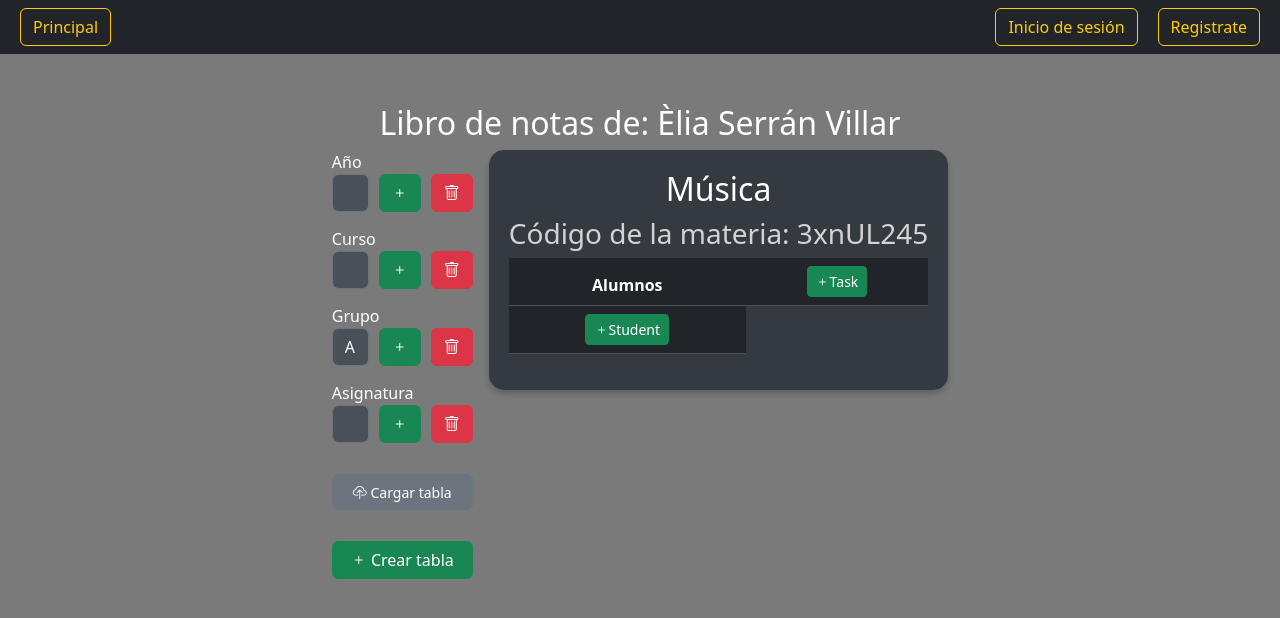
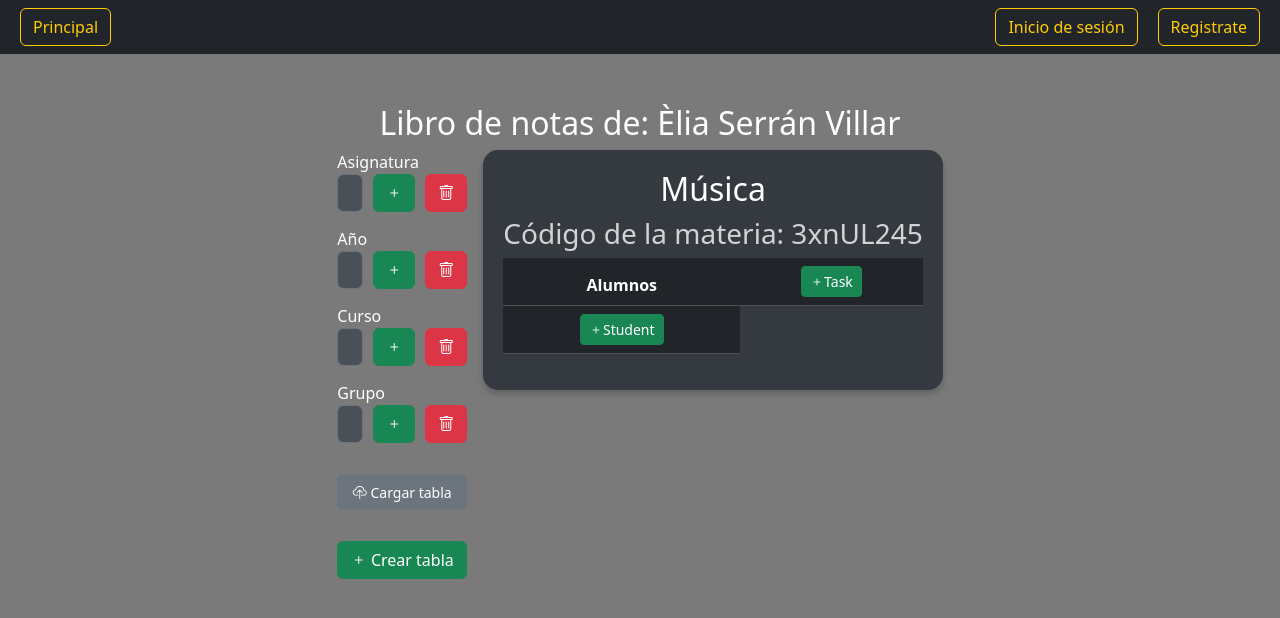
Before and after one commit to axelrebollo/eliaFrontend, a Vue app: page /notebook in a window 1280 px wide. Shown: the top 618 px of the page. Built offline with nearby package versions, Linux system fonts and the light colour scheme.

Commit message:
Lógica de la creación de Curso
creación de curso
preparando la creación de grupos

```diff
--- a/src/components/MainNavBarNotebook.vue
+++ b/src/components/MainNavBarNotebook.vue
@@ -2,14 +2,18 @@
   import { ref, onMounted } from "vue";
   import { getYears, addYear } from "@/services/yearService.js";
   import { getSubjects, addSubject } from "@/services/subjectService.js";
-  import { getCourses } from "@/services/courseService.js";
+  import { getCourses, addCourse } from "@/services/courseService.js";
   import Modal from "@/components/ModalName.vue";
 
   //variables (reactive)
   const years = ref([]);
   const subjects = ref([]);
   const courses = ref([]);
+  const groups = ref([]);
+
   const selectedYear = ref(null);
+  const selectedCourse = ref(null);
+
   const modalRef = ref(null);
   const modalConfig = ref({});
 
@@ -29,6 +33,14 @@
     courses.value = await getCourses(selectedYear.value);
   }
 
+  //dropdown loaded when select course
+    const getGroupsForDropdown = async () => {
+    if(!selectedCourse.value){
+      return;
+    }
+    groups.value = await getGroups(selectedCourse.value);
+  }
+
   //load dropdowns when open component
   onMounted(async () => {
     await getYearsForDropdown();
@@ -45,13 +57,32 @@
         buttonText: "Agregar Año",
         submitHandler: handleAddYear
       };
+    }
     //type add subject
-    } else if (type === "subject") {
+    else if (type === "subject") {
       modalConfig.value = {
         title: "Ingresar Nombre de la Asignatura",
         placeholder: "Nombre de la Asignatura",
         buttonText: "Agregar Asignatura",
         submitHandler: handleAddSubject
+      };
+    }
+    //type add curso
+    else if (type === "course") {
+      modalConfig.value = {
+        title: "Ingresar Nombre del Curso",
+        placeholder: "Nombre del Curso",
+        buttonText: "Agregar Curso",
+        submitHandler: handleAddCourse
+      };
+    }
+    //type add grupo
+    else if (type === "group") {
+      modalConfig.value = {
+        title: "Ingresar Nombre del Grupo",
+        placeholder: "Nombre del Grupo",
+        buttonText: "Agregar Grupo",
+        submitHandler: handleAddGroup
       };
     }
     modalRef.value.openModal();
@@ -80,11 +111,55 @@
       }
     }
   }
+
+  //add course
+  const handleAddCourse = async (courseName) => {
+    if (!selectedYear.value) {
+      console.error("No se ha seleccionado un año.");
+      return;
+    }
+
+    if (courseName.trim() !== "") {
+      //add course
+      const response = await addCourse(courseName, selectedYear.value);
+      if (response) {
+        //reload dropdown
+        await getCoursesForDropdown();
+      }
+    }
+  }
+
+  //add group
+  const handleAddGroup = async (groupName) => {
+    if (groupName.trim() !== "") {
+      //add group
+      const response = await addGroup(groupName);
+      if (response) {
+        //reload dropdown
+        await getGroupsForDropdown();
+      }
+    }
+  }
 </script>
 
 <template>
   <div class="navbar-container">
     <div class="dropdowns-container">
+      <!--dorpdown subject-->
+      <div class="dropdown">
+        <label for="dropdown4" class="text-white">Asignatura</label>
+        <div class="dropdownRow">
+          <select id="dropdown4" class="form-control">
+            <option v-for="subject in subjects" :key="subject">{{ subject }}</option>
+          </select>
+          <button class="btn btn-success" @click="openModal('subject')">
+            <i class="bi bi-plus"></i>
+          </button>
+          <button class="btn btn-danger" @click="deleteSubject">
+            <i class="bi bi-trash"></i>
+          </button>
+        </div>
+      </div>
       <!--dorpdown year-->
       <div class="dropdown">
         <label for="dropdownYear" class="text-white">Año</label>
@@ -105,10 +180,11 @@
       <div class="dropdown">
         <label for="dropdownCourse" class="text-white">Curso</label>
         <div class="dropdownRow">
-          <select id="dropdownCourse" class="form-control">
+          <!--if course selected then load groups-->
+          <select id="dropdownCourse" class="form-control" v-model="selectedCourse" @change="getGroupsForDropdown">
             <option v-for="course in courses" :key="course">{{ course }}</option>
           </select>
-          <button class="btn btn-success" @click="addCourse">
+          <button class="btn btn-success" @click="openModal('course')">
             <i class="bi bi-plus"></i>
           </button>
           <button class="btn btn-danger" @click="deleteCourse">
@@ -121,29 +197,12 @@
         <label for="dropdownGroup" class="text-white">Grupo</label>
         <div class="dropdownRow">
           <select id="dropdownGroup" class="form-control">
-            <option>A</option>
-            <option>B</option>
-            <option>-</option>
+            <option v-for="group in groups" :key="group">{{ group }}</option>
           </select>
-          <button class="btn btn-success" @click="addGroup">
+          <button class="btn btn-success" @click="openModal('group')">
             <i class="bi bi-plus"></i>
           </button>
           <button class="btn btn-danger" @click="deleteGroup">
-            <i class="bi bi-trash"></i>
-          </button>
-        </div>
-      </div>
-      <!--dorpdown subject-->
-      <div class="dropdown">
-        <label for="dropdown4" class="text-white">Asignatura</label>
-        <div class="dropdownRow">
-          <select id="dropdown4" class="form-control">
-            <option v-for="subject in subjects" :key="subject">{{ subject }}</option>
-          </select>
-          <button class="btn btn-success" @click="openModal('subject')">
-            <i class="bi bi-plus"></i>
-          </button>
-          <button class="btn btn-danger" @click="deleteSubject">
             <i class="bi bi-trash"></i>
           </button>
         </div>
--- a/src/services/courseService.js
+++ b/src/services/courseService.js
@@ -21,6 +21,30 @@ const getCourses = async (nameYear) => {
     }
 };
 
+//addCourse
+const addCourse = async (nameCourse, nameYear) => {
+  const authStore = useAuthStore();
+  if (!authStore.token) {
+    console.error("No hay token disponible.");
+    return;
+  }
+
+  try {
+    const response = await api.apiCourses.post(
+      `/addCourse?token=${authStore.token}&nameCourse=${nameCourse}&nameYear=${nameYear}`,
+      {},
+      {
+        headers: { Authorization: `Bearer ${authStore.token}` },
+      }
+    );
+    return response.data;
+  } catch (error) {
+    console.error("Error agregando el curso:", error.response?.data || error.message);
+    return null;
+  }
+};
+
 export{
     getCourses,
+    addCourse
 }
--- a/src/services/notebookApi.js
+++ b/src/services/notebookApi.js
@@ -24,8 +24,17 @@ const apiCourses = axios.create({
   },
 });
 
+//Axios requests groups
+const apiGroups = axios.create({
+  baseURL: "http://localhost:18091/groups",
+  headers: {
+    "Content-Type": "application/json",
+  },
+});
+
 export default {
   apiYears,
   apiSubjects,
   apiCourses,
+  apiGroups,
 };
```
